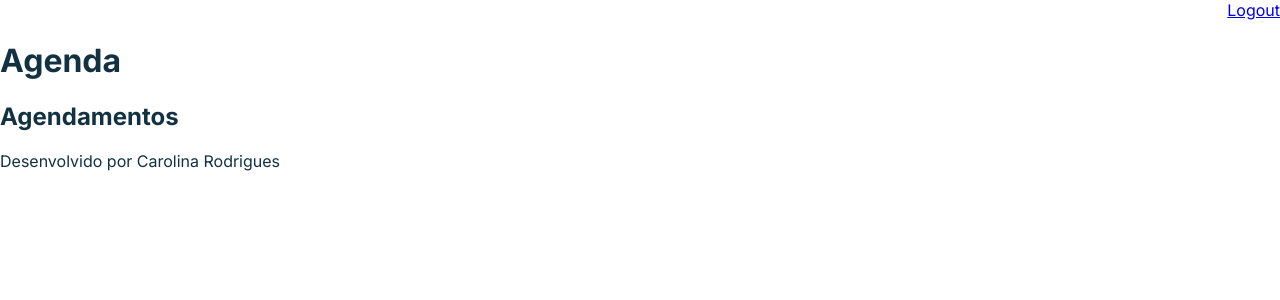
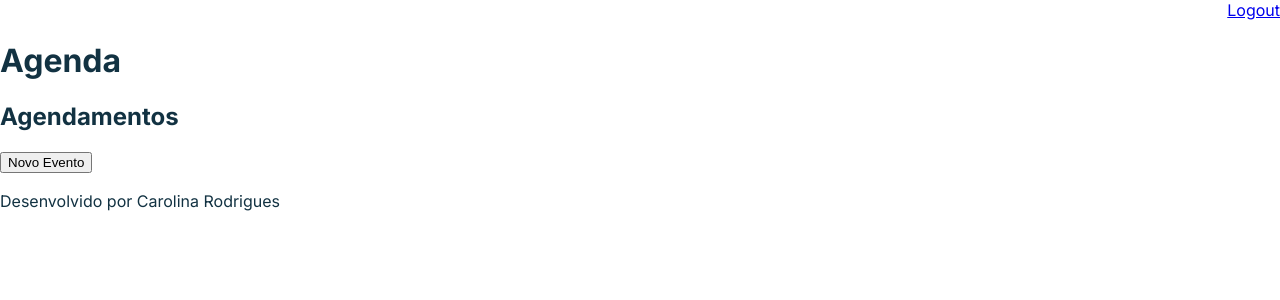
Before and after one commit to CarolinaRodrigues/agenda, a Django app: page /agenda/ in a window 1280 px wide. Shown: the top 300 px of the page. Run offline with Django 4.2, Linux system fonts and the light colour scheme; the visitor is signed in with stand-in values (Sample User, id 1); data that the repository does not hold is empty.

Commit message:
Adicionado new_branch de inserção de dados

```diff
--- a/agenda/urls.py
+++ b/agenda/urls.py
@@ -23,6 +23,8 @@ from django.views.generic import RedirectView
 urlpatterns = [
     path('admin/', admin.site.urls),
     path('agenda/', views.lista_eventos),
+    path('agenda/evento/', views.evento),
+    path('agenda/evento/submit', views.submit_evento),
     path('', RedirectView.as_view(url='/agenda/')),
     path('login/', views.login_user),
     path('login/submit', views.submit_login),
--- a/core/views.py
+++ b/core/views.py
@@ -37,3 +37,20 @@ def lista_eventos(request):
     evento = Evento.objects.filter(usuario=usuario)
     dados= {'eventos':evento}
     return render(request, 'agenda.html', dados)
+
+@login_required(login_url='/login/')
+def evento(request):
+    return render(request, 'evento.html')
+
+def submit_evento(request):
+    if request.POST:
+        titulo = request.POST.get('titulo')
+        data_evento = request.POST.get('data_evento')
+        descricao = request.POST.get('descricao')
+        usuario = request.user
+        Evento.objects.create(titulo=titulo,
+                                data_evento=data_evento,
+                                descricao=descricao,
+                                usuario=usuario)
+
+    return redirect('/')
--- a/templates/agenda.html
+++ b/templates/agenda.html
@@ -2,7 +2,9 @@
 {% block content  %}
 
     <h2>Agendamentos</h2>
-
+    <a href="evento/">
+    <button type="button">Novo Evento</button>
+    </a>
     <ul style="font-size: 18px;">
     {% for evento in eventos %}
         <li>{{ evento.titulo }} - {{ evento.get_data_evento }}</li>
```
Also changed, not shown: templates/evento.html (added, +29 -0 lines), 1 other file.
